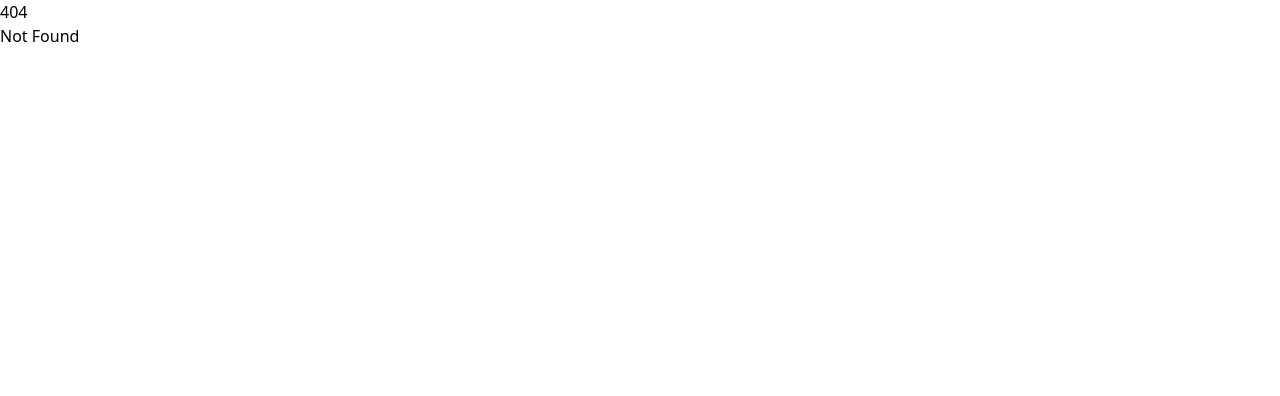
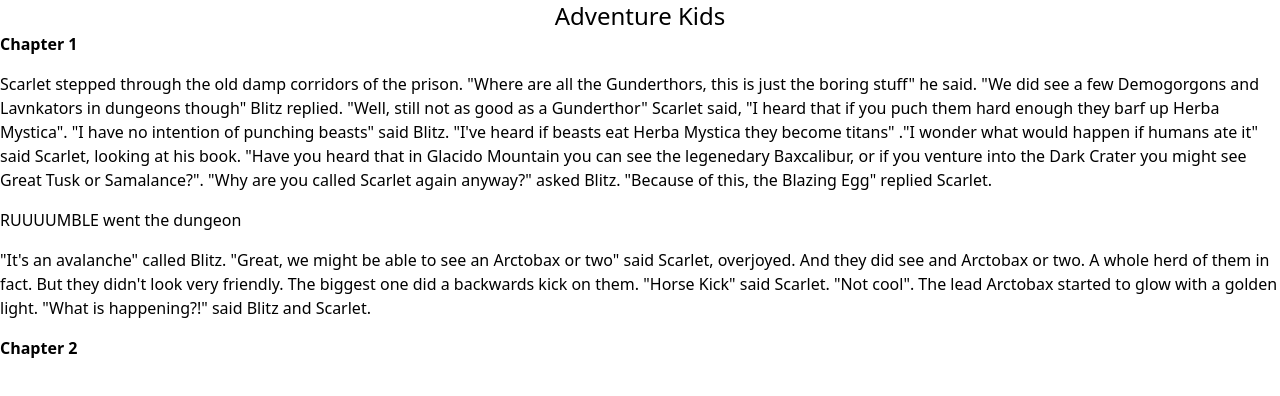
Before and after one commit to adamjames87/know-your-monsters, a SvelteKit app: page /books/adventure-kids in a window 1280 px wide. Before the commit this address had no page. Shown: the top 396 px of the page. Built offline with nearby package versions, Linux system fonts and the light colour scheme.

Commit message:
Stories and heart icon

```diff
--- a/src/MonsterCard.svelte
+++ b/src/MonsterCard.svelte
@@ -56,7 +56,9 @@
   <div>
     <form method="POST" use:enhance>
       <input name="monster" value={monster.name} type="hidden">
-      <button class="bg-red-300 p-2 rounded-xl border ">Like ({hearts})</button>
+      <button class="bg-red-300 p-2 rounded-xl border flex items-center ">
+        <svg xmlns="http://www.w3.org/2000/svg" width="32" height="32" fill="#000000" viewBox="0 0 256 256"><path d="M178,40c-20.65,0-38.73,8.88-50,23.89C116.73,48.88,98.65,40,78,40a62.07,62.07,0,0,0-62,62c0,70,103.79,126.66,108.21,129a8,8,0,0,0,7.58,0C136.21,228.66,240,172,240,102A62.07,62.07,0,0,0,178,40ZM128,214.8C109.74,204.16,32,155.69,32,102A46.06,46.06,0,0,1,78,56c19.45,0,35.78,10.36,42.6,27a8,8,0,0,0,14.8,0c6.82-16.67,23.15-27,42.6-27a46.06,46.06,0,0,1,46,46C224,155.61,146.24,204.15,128,214.8Z"></path></svg>
+        ({hearts})</button>
     </form>
   </div>
 </div>
--- a/src/components/MonsterCardNew.svelte
+++ b/src/components/MonsterCardNew.svelte
@@ -4,6 +4,8 @@
     import LightningBoltRow from "./LightningBoltRow.svelte";
     import MonsterRating from "./MonsterRating.svelte";
     import HenryIcon from "./HenryIcon.svelte";
+    import {enhance} from '$app/forms';
+
     export let monster = {
         name: 'Goblin',
         colours: "red",
@@ -18,6 +20,7 @@
         funnyFact: "They are very smelly",
         video: '',
     };
+    export let hearts = 0;
 
 </script>
 <div class="p-2 border-4 border-teal-400 rounded-lg p-4" id={monster.name}>
@@ -59,4 +62,12 @@
             <RatingRow key="Funny Fact">{monster.funnyFact}</RatingRow>
         </div>
     </div>
+    <div>
+        <form method="POST" use:enhance>
+            <input name="monster" value={monster.name} type="hidden">
+            <button class="bg-red-300 p-2 rounded-xl border flex items-center ">
+                <svg xmlns="http://www.w3.org/2000/svg" width="32" height="32" fill="#000000" viewBox="0 0 256 256"><path d="M178,40c-20.65,0-38.73,8.88-50,23.89C116.73,48.88,98.65,40,78,40a62.07,62.07,0,0,0-62,62c0,70,103.79,126.66,108.21,129a8,8,0,0,0,7.58,0C136.21,228.66,240,172,240,102A62.07,62.07,0,0,0,178,40ZM128,214.8C109.74,204.16,32,155.69,32,102A46.06,46.06,0,0,1,78,56c19.45,0,35.78,10.36,42.6,27a8,8,0,0,0,14.8,0c6.82-16.67,23.15-27,42.6-27a46.06,46.06,0,0,1,46,46C224,155.61,146.24,204.15,128,214.8Z"></path></svg>
+                ({hearts})</button>
+        </form>
+    </div>
 </div>
--- a/src/lib/increment.ts
+++ b/src/lib/increment.ts
@@ -13,6 +13,15 @@ export const incrementHearts = async (monster_id: string) => {
 
 }
 
+export const incrementStars = async (monster_id: string) => {
+	await db.insert(heartsTable)
+		.values({count: 1, monster: monster_id, starCount: 0})
+		.onConflictDoUpdate({
+			target: heartsTable.monster,
+			set: { count: sql`${heartsTable.count} + 1`}
+		});
+}
+
 
 export const getHearts = async () => {
 	const result = await db.select().from(heartsTable);
--- a/src/routes/+page.server.ts
+++ b/src/routes/+page.server.ts
@@ -12,9 +12,7 @@ export const load : PageServerLoad = async ({params}) => {
 
 export const actions: Actions = {
 	default: async (event) => {
-		console.log("HIT");
 		const data = await event.request.formData();
-		console.log(data.get("monster"))
 		const monster = data.get("monster");
 		if (monster) {
 			if (typeof monster === 'string') {
--- a/src/routes/+page.svelte
+++ b/src/routes/+page.svelte
@@ -533,7 +533,7 @@
 </div>
 <div class="grid grid-cols-1 gap-12">
     {#each monsters_after as monster}
-        <MonsterCardNew {monster}/>
+        <MonsterCardNew {monster} hearts={heartsMap[monster.name] ?? 0}/>
     {/each}
 </div>
 <div class="mt-12 border-t border-gray-200 pt-8 ">
--- /dev/null
+++ b/src/routes/books/adventure-kids/+page.svelte
@@ -0,0 +1,30 @@
+<div>
+	<h1 class="text-center text-2xl">Adventure Kids</h1>
+
+	<div class=" flex flex-col space-y-4">
+		<h2 class="font-semibold">Chapter 1</h2>
+		<div>
+			Scarlet stepped through the old damp corridors of the prison.
+			"Where are all the Gunderthors, this is just the boring stuff" he said.
+			"We did see a few Demogorgons and Lavnkators in dungeons though" Blitz replied.
+			"Well, still not as good as a Gunderthor" Scarlet said, "I heard that
+			if you puch them hard enough they barf up Herba Mystica". "I have no intention
+			of punching beasts" said Blitz. "I've heard if beasts eat Herba Mystica they become titans"
+			."I wonder what would happen if humans ate it" said Scarlet, looking at his book.
+			"Have you heard that in Glacido Mountain you can see the legenedary Baxcalibur, or if you venture
+			into the Dark Crater you might see Great Tusk or Samalance?". "Why are you called Scarlet again
+			anyway?" asked Blitz. "Because of this, the Blazing Egg" replied Scarlet.
+		</div>
+		<div>
+			RUUUUMBLE went the dungeon
+		</div>
+		<p>
+			"It's an avalanche" called Blitz. "Great, we might be able to see an Arctobax or two" said
+			Scarlet, overjoyed. And they did see and Arctobax or two. A whole herd of them in fact. But they
+			didn't look very friendly. The biggest one did a backwards kick on them. "Horse Kick" said Scarlet.
+			"Not cool". The lead Arctobax started to glow with a golden light. "What is happening?!" said
+			Blitz and Scarlet.
+		</p>
+		<h2 class="font-semibold">Chapter 2</h2>
+	</div>
+</div>
```
